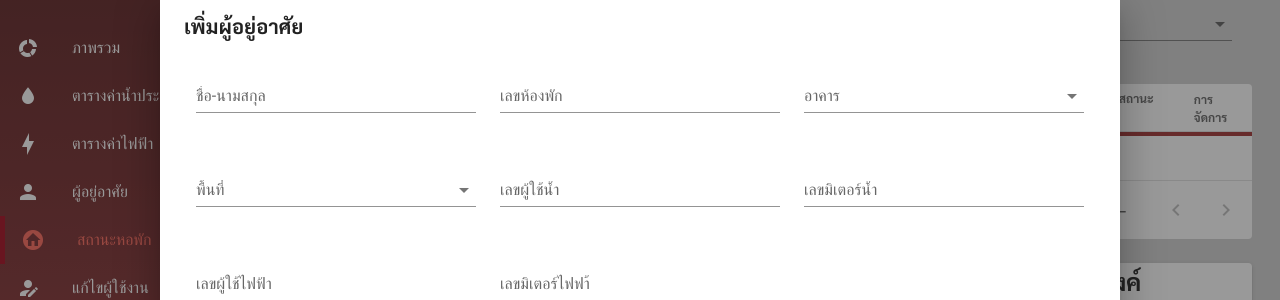
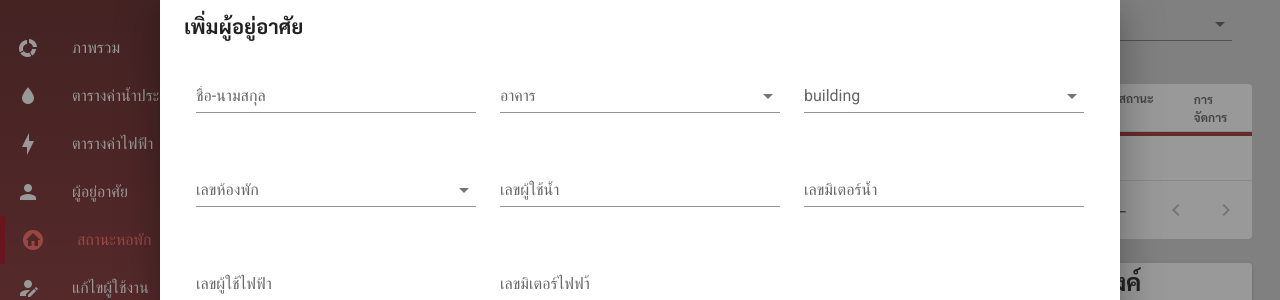
Before and after one commit to eznos/BMS-Back-Office-UI, a Vue app: page /building in a window 1280 px wide. Both pictures are taken after a click on the button "เพิ่มผู้อยู่อาศัย". Shown: the part 200-500 px from the top of the page. Built offline with nearby package versions, Linux system fonts and the light colour scheme.

Commit message:
- feat(✨): add autocomplete for new zone, building and room in dialog

```diff
--- a/src/views/table/Building.vue
+++ b/src/views/table/Building.vue
@@ -35,26 +35,31 @@
                       ></v-text-field>
                     </v-col>
                     <v-col cols="12" sm="6" md="4">
-                      <v-text-field
-                        v-model="editedItem.room_no"
-                        label="เลขห้องพัก"
-                      ></v-text-field>
+                      <v-autocomplete
+                        v-model="editedItem.zone"
+                        :items="zones"
+                        label="อาคาร"
+                        clearable
+                      >
+                      </v-autocomplete>
                     </v-col>
                     <v-col cols="12" sm="6" md="4">
-                      <v-select
-                        v-model="editedItem.buildings"
+                      <v-autocomplete
+                        v-model="editedItem.building"
                         :items="buildings"
-                        label="อาคาร"
+                        label="building"
+                        clearable
                       >
-                      </v-select>
+                      </v-autocomplete>
                     </v-col>
                     <v-col cols="12" sm="6" md="4">
-                      <v-select
-                        v-model="editedItem.zone"
-                        :items="zone"
-                        label="พื้นที่"
+                      <v-autocomplete
+                        v-model="editedItem.room"
+                        label="เลขห้องพัก"
+                        :items="rooms"
+                        clearable
                       >
-                      </v-select>
+                      </v-autocomplete>
                     </v-col>
                     <v-col cols="12" sm="6" md="4">
                       <v-text-field
@@ -422,8 +427,73 @@ export default {
     modal: false,
     dialog: false,
     menu: false,
-    zone: ["1", "2", "3", "4", "5"],
-    buildings: ["อาคาร1", "อาคาร2", "อาคาร3", "อาคาร4", "อาคาร5", "อาคาร6"],
+    zone: null,
+    building: null,
+    room: null,
+    zonesBuildings: {
+      เขตส่วนกลาง: ["2/11", "2/12"],
+      เขตสุระ: ["21/120"],
+      เขตอังฏดาง: ["2/19"],
+    },
+    buildingsRooms: {
+      "2/11": [
+        "97",
+        "99",
+        "101",
+        "103",
+        "105",
+        "107",
+        "109",
+        "111",
+        "113",
+        "115",
+        "117",
+        "119",
+      ],
+      "2/12": [
+        "73",
+        "75",
+        "77",
+        "79",
+        "81",
+        "83",
+        "85",
+        "87",
+        "89",
+        "91",
+        "93",
+        "95",
+      ],
+      "2/19": [
+        "101",
+        "102",
+        "103",
+        "104",
+        "105",
+        "106",
+        "107",
+        "108",
+        "109",
+        "110",
+        "201",
+        "202",
+        "203",
+        "204",
+        "205",
+        "206",
+        "207",
+        "208",
+        "209",
+        "210",
+        "301",
+        "302",
+        "303",
+      ],
+      "21/99": ["1100", "1012", "1413"],
+      "21/120": ["101", "120", "130"],
+      "21/123": ["110", "102", "103"],
+    },
+
     status: ["ว่าง", "ไม่ว่าง"],
     search: "",
     direction: "bottom",
@@ -435,14 +505,14 @@ export default {
     editedIndex: -1,
     editedItem: {
       name: "",
-      room_no: "",
+      room: "",
       water_no: "",
       water_meter_no: "",
       status: "ว่าง",
     },
     defaultItem: {
       name: "",
-      room_no: "",
+      room: "",
       water_no: "",
       water_meter_no: "",
       status: "ว่าง",
@@ -457,10 +527,6 @@ export default {
     headers() {
       return [
         {
-          text: "เลขห้องพัก",
-          value: "room_no",
-        },
-        {
           text: "ชื่อผู้อยู่อาศัย",
           value: "name",
           align: "left",
@@ -473,8 +539,12 @@ export default {
         },
         {
           text: "อาคาร",
-          value: "buildings",
+          value: "building",
           // filter: this.roomFilter,
+        },
+        {
+          text: "เลขห้องพัก",
+          value: "room",
         },
         {
           text: "เลขผู้ใช้ไฟฟ้า",
@@ -512,6 +582,24 @@ export default {
           sortable: false,
         },
       ];
+    },
+
+    zones() {
+      return Object.keys(this.zonesBuildings);
+    },
+    buildings() {
+      if (!this.editedItem.zone) {
+        return "ไม่มีข้อมูล";
+      } else {
+        return this.zonesBuildings[this.editedItem.zone];
+      }
+    },
+    rooms() {
+      if (!this.editedItem.building) {
+        return "ไม่มีข้อมูล";
+      } else {
+        return this.buildingsRooms[this.editedItem.building];
+      }
     },
   },
   watch: {
```
